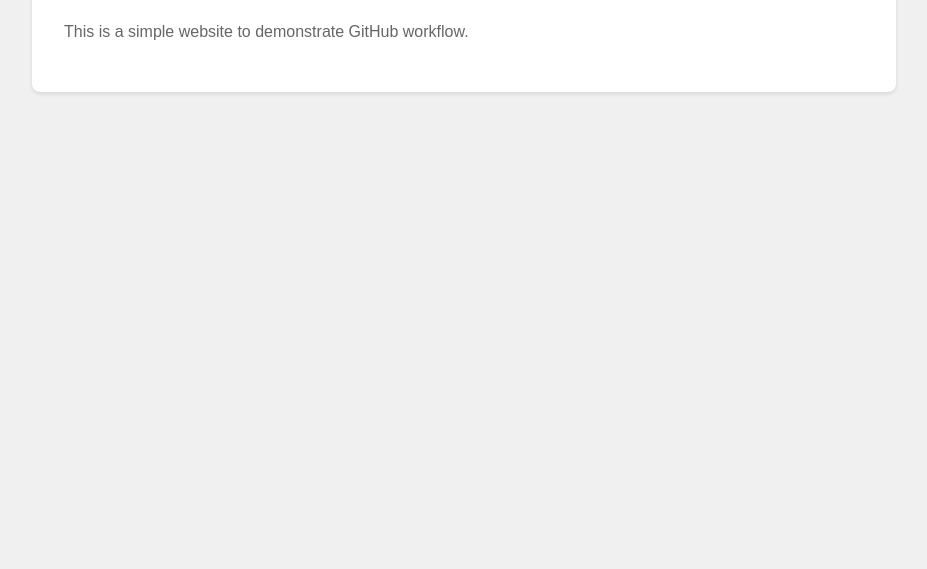
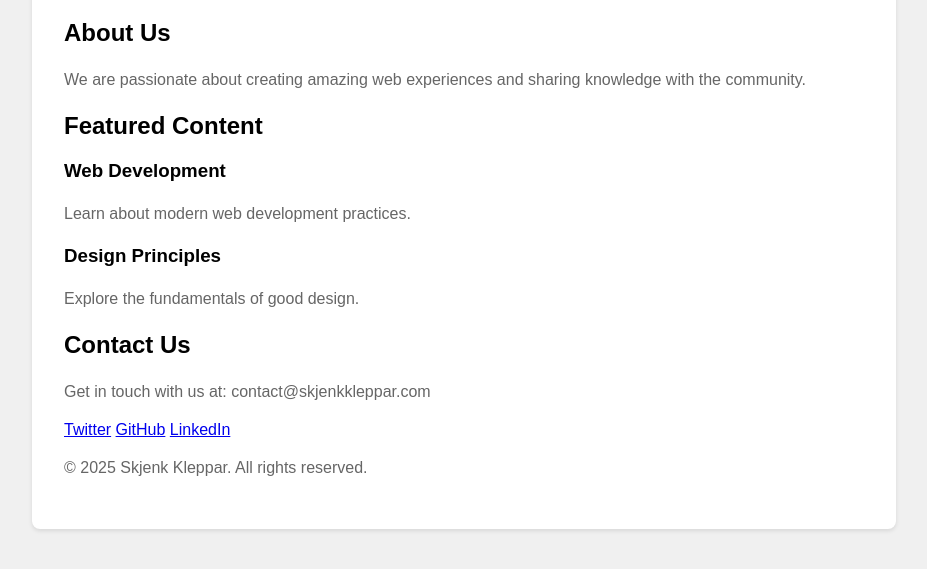
Before and after one commit to Moukt4r/skjenk-kleppar-gpt, a plain HTML site: page index.html in a window 1280 px wide. Shown: the part 125-694 px from the top of the page, without its empty margins (176-1103 px from the left). Drawn offline with Linux system fonts and the light colour scheme.

Commit message:
Add enhanced content sections

```diff
--- a/index.html
+++ b/index.html
@@ -8,8 +8,42 @@
 </head>
 <body>
     <div class="container">
-        <h1>Welcome to Skjenk Kleppar</h1>
-        <p>This is a simple website to demonstrate GitHub workflow.</p>
+        <header>
+            <h1>Welcome to Skjenk Kleppar</h1>
+        </header>
+
+        <section class="about">
+            <h2>About Us</h2>
+            <p>We are passionate about creating amazing web experiences and sharing knowledge with the community.</p>
+        </section>
+
+        <section class="featured">
+            <h2>Featured Content</h2>
+            <div class="content-grid">
+                <div class="content-item">
+                    <h3>Web Development</h3>
+                    <p>Learn about modern web development practices.</p>
+                </div>
+                <div class="content-item">
+                    <h3>Design Principles</h3>
+                    <p>Explore the fundamentals of good design.</p>
+                </div>
+            </div>
+        </section>
+
+        <section class="contact">
+            <h2>Contact Us</h2>
+            <p>Get in touch with us at: contact@skjenkkleppar.com</p>
+        </section>
+
+        <footer>
+            <div class="social-links">
+                <a href="#">Twitter</a>
+                <a href="#">GitHub</a>
+                <a href="#">LinkedIn</a>
+            </div>
+            <p>&copy; 2025 Skjenk Kleppar. All rights reserved.</p>
+        </footer>
     </div>
 </body>
 </html>
```
